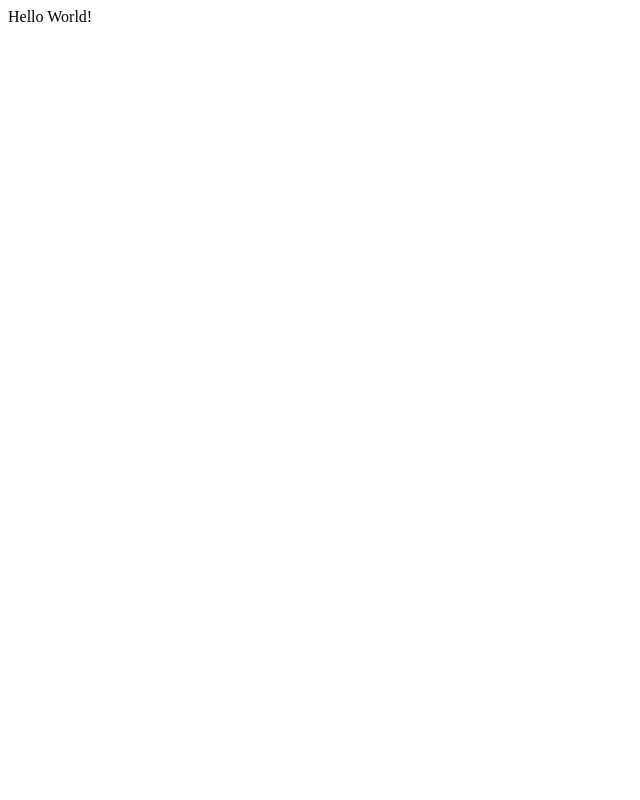
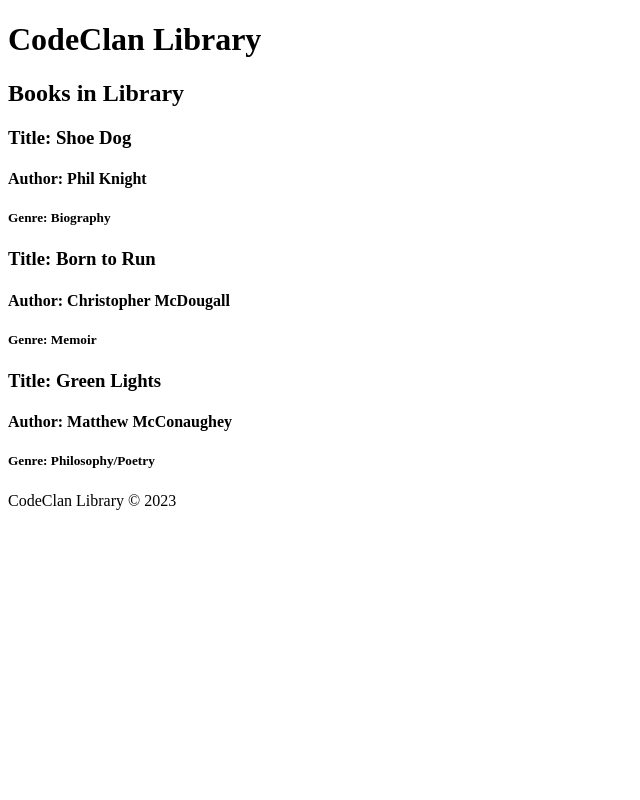
Before and after one commit to rosscondie/codeclan_library_hw, a Flask app: page / in a window 1280 px wide. Before the commit the part shown is almost empty. Shown: the whole page, without its empty margins (0-640 px from the left). Run offline with Flask 2, Linux system fonts and the light colour scheme.

Commit message:
injected books_list from models into index.html using Jinja

```diff
--- a/controllers/controller.py
+++ b/controllers/controller.py
@@ -1,8 +1,10 @@
 from flask import render_template, request, redirect
-import datetime
 
 from app import app
+from models.book import Book
+from models.library import get_book_list
 
 @app.route("/")
 def index():
-    return "Hello World!"
+    book_list = get_book_list()
+    return render_template("index.html", book_list = book_list)
--- a/models/library.py
+++ b/models/library.py
@@ -4,4 +4,7 @@ book_1 = Book("Shoe Dog", "Phil Knight", "Biography")
 book_2 = Book("Born to Run", "Christopher McDougall", "Memoir")
 book_3 = Book("Green Lights", "Matthew McConaughey", "Philosophy/Poetry")
 
-books_in_library = [book_1, book_2, book_3]
+books_list = [book_1, book_2, book_3]
+
+def get_book_list():
+    return books_list
--- a/templates/index.html
+++ b/templates/index.html
@@ -3,6 +3,15 @@
 
 <section>
     <h2>Books in Library</h2>
+    <section>
+        {% for book in book_list %}
+        <section>
+            <h3>Title: {{book.title}}</h3>
+            <h4>Author: {{book.author}}</h4>
+            <h5>Genre: {{book.genre}}</h5>
+            {% endfor %}
+        </section>
+    </section>
 </section>
 
 {% endblock %}
```
